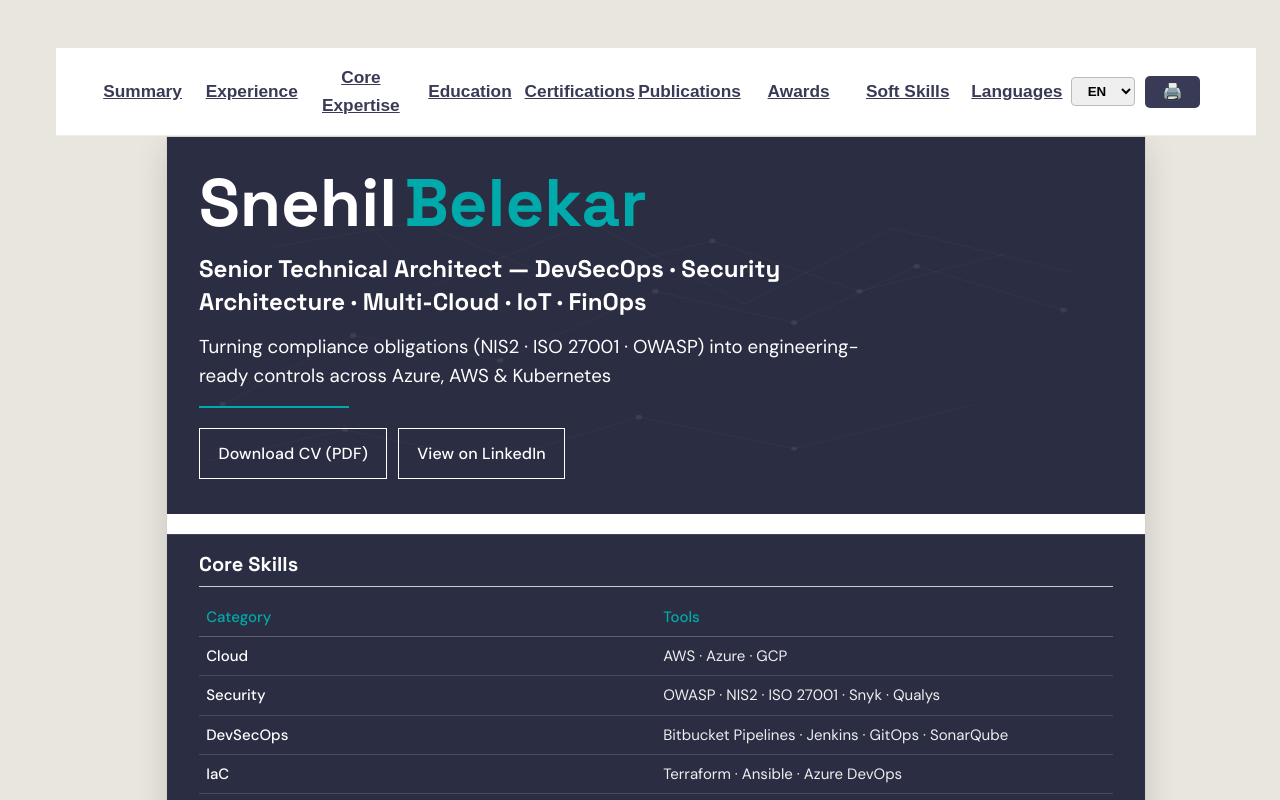
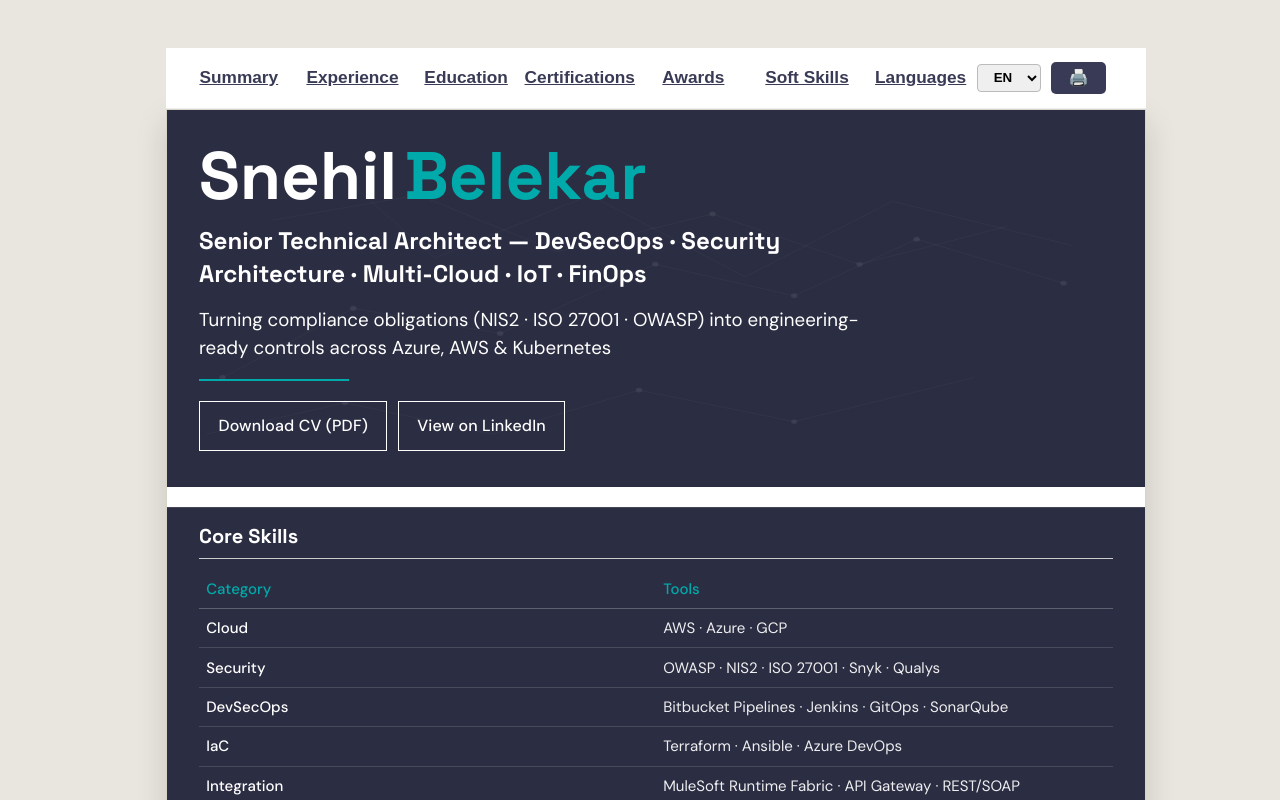
Before and after one commit to SnehilBelekar/snehilbelekar.github.io, a Vue app: page / in a window 1280 px wide. Shown: the top 800 px of the page. Built offline with nearby package versions, Linux system fonts and the light colour scheme.

Commit message:
chore(ui): tighten sticky nav and remove core expertise/publications

```diff
--- a/src/App.vue
+++ b/src/App.vue
@@ -152,7 +152,7 @@ const rightPanelSections = computed(() =>
   resumeData.value.sections.filter(
     section =>
       ![
-        'Skills', 'Core Expertise', 'Languages', 'Soft Skills', 'Certifications', 'Education', 'Summary',
+        'Skills', 'Languages', 'Soft Skills', 'Certifications', 'Education', 'Summary',
         'Compétences', 'Langues', 'Compétences douces', 'Certifications', 'Formation', 'Résumé',
         'Vaardigheden', 'Talen', 'Soft Skills', 'Certificeringen', 'Opleiding', 'Samenvatting'
       ].includes(section.title)
--- a/src/data/resumeData.ts
+++ b/src/data/resumeData.ts
@@ -173,26 +173,6 @@ const resumeData: ResumeData = {
       ],
     },
 
-    // ── SKILLS ─────────────────────────────────────────────────────────────
-    // RARe: Applicable — tool-heavy role so skills appear before Education
-    // Sub-grouped by domain — each group heading is an ATS keyword itself
-    {
-      title: 'Core Expertise',
-      type: 'list',
-      items: [
-        { content: 'Security Architecture: Zero Trust · IAM/RBAC/OIDC · PAM · Key Vault · OWASP Top 10 · ASVS · NIS2 · CyFun 2025 · ISO 27001/02/05/01/22301' },
-        { content: 'DevSecOps: SNYK · SonarQube · Secure SDLC · GitOps · SOPS · Bitbucket Pipelines · Jenkins' },
-        { content: 'Multi-Cloud & IaC: Azure (AKS · IoT Hub · Key Vault · ACR · CDN) · AWS (EKS · Lambda · Cognito · ECR) · Terraform · Ansible · Helm' },
-        { content: 'Integration Architecture: MuleSoft Runtime Fabric · API Gateway · REST/SOAP · Event-Driven Design · CI/CD-driven API deployment' },
-        { content: 'IoT & Digital Twin: Azure IoT Hub · Device Management · Real-Time Telemetry Pipelines · Industrial Data Platforms' },
-        { content: 'AI/ML Delivery: AI Platform Architecture · ML Pipeline Security · Data Governance · Model Lifecycle Controls' },
-        { content: 'FinOps: Rightsizing · Reserved Capacity Planning · Tagging & Showback · Autoscaling · Spot/Preemptible Instances' },
-        { content: 'Containers & Observability: Kubernetes · Docker · Cert-Manager · TLS/mTLS · Prometheus · Grafana · Sentry · Alerting' },
-        { content: 'Identity & Auth: Cognito · Microsoft AD · Auth0 · DigiCert · OIDC Federation' },
-        { content: 'Agile & Governance: JIRA · Confluence · ADR Authoring · Kanban · Multi-vendor coordination' },
-      ],
-    },
-
     // ── EDUCATION ──────────────────────────────────────────────────────────
     {
       title: 'Education',
@@ -211,18 +191,6 @@ const resumeData: ResumeData = {
         { content: 'Infosys Certified DevOps Professional' },
         { content: 'Certified System Architect (CSA)' },
         { content: 'Infosys Java Certified Developer Cadet' },
-      ],
-    },
-
-    // ── PUBLICATIONS ───────────────────────────────────────────────────────
-    {
-      title: 'Publications',
-      type: 'list',
-      items: [
-        { content: 'User Guide for Solaris 10 to Solaris 11 Migration' },
-        { content: 'Reusable Components of the Spring Framework' },
-        { content: 'Overall Performance Increase of a Website using HTML & CSS' },
-        { content: "Let's Start with Spring 3.1" },
       ],
     },
 
--- a/src/styles/main.css
+++ b/src/styles/main.css
@@ -315,7 +315,8 @@ text-shadow: 1px 1px 2px rgba(0, 0, 0, 0.5);
   z-index: 100;
   border-bottom: 1px solid #eee;
   padding: 0.5rem 0;
-  width: 100%;
+  width: min(100%, 980px);
+  margin: 0 auto;
 }
 
 .sticky-nav ul {
@@ -324,7 +325,7 @@ text-shadow: 1px 1px 2px rgba(0, 0, 0, 0.5);
   align-items: center;
   list-style: none;
   margin: 0;
-  padding: 0 2rem;
+  padding: 0 1rem;
   width: 100%;
   box-sizing: border-box;
 }
```
